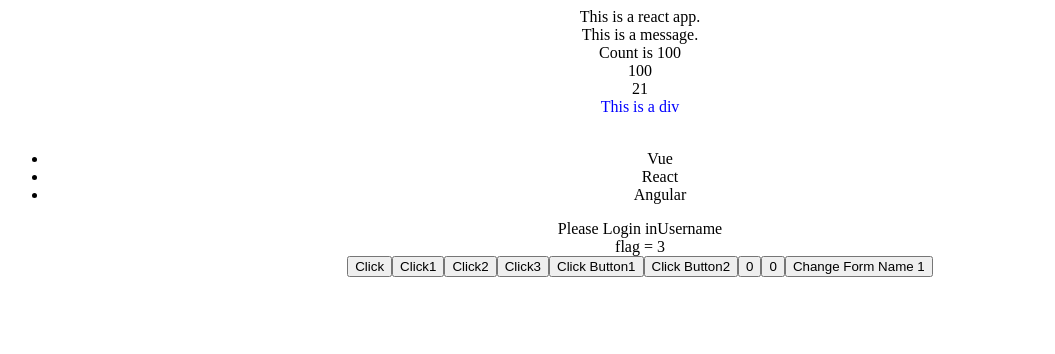
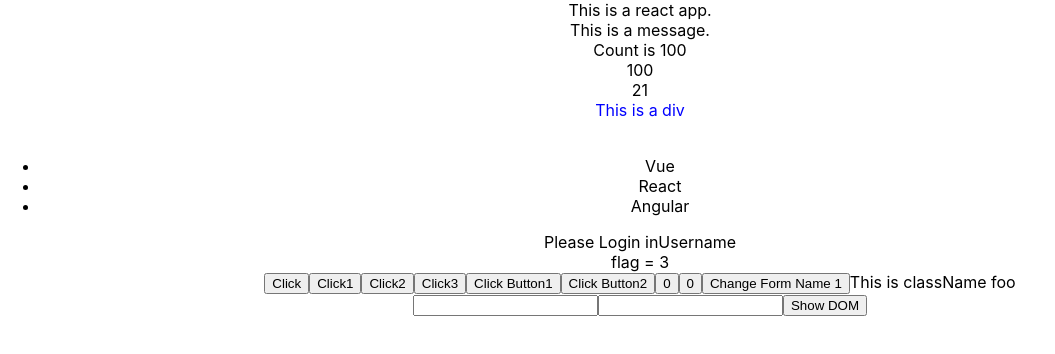
Before and after one commit to Tsar413/ReactLearning, a React (Create React App) app: page / in a window 1280 px wide. Shown: the top 354 px of the page, without its empty margins (0-1055 px from the left). Built offline with nearby package versions, Linux system fonts and the light colour scheme.

Commit message:
Day1-12, Day2-01,02

```diff
--- a/src/App.js
+++ b/src/App.js
@@ -1,6 +1,8 @@
 import logo from './logo.svg';
 import './App.css';
 import { useState } from 'react'
+import './index.css'
+import {useRef} from 'react'
 
 const count = 100;
 
@@ -87,6 +89,21 @@ function App() {
     })
   }
 
+  //受控表单绑定
+  //1. 声明一个react状态 - useState
+  //2. 核心绑定流程
+  //2.1 通过value属性绑定react状态
+  //2.2 绑定onChange事件 通过事件参数e拿到输入框最新的值 反向修改react状态
+  const [value, setValue] = useState('');
+
+  // React中获取DOM
+  // 1. 使用useRef创建ref对象，并于JSX绑定
+  // 2. 在DOM可用时，通过inputRef.current拿到DOM对象
+  // 渲染完毕之后dom生成之后可用
+  const inputRef = useRef(null);
+  const showDOM = () => {
+    console.log(inputRef.current.value);
+  }
 
   return (
     <div className="App">
@@ -142,6 +159,18 @@ function App() {
       {/* useState修改状态规则 */}
       <button onClick={handleClick2}>{count2}</button>
       <button onClick={changeForm}>Change Form Name {form.name}</button>
+      {/* Lesson Day1-12 */}
+      {/* React基础样式控制 */}
+      {/* 通过className控制 */}
+      <span className='foo'>This is className foo</span>
+      <br></br>
+      {/* Lesson Day2-01 */}
+      {/* 表单受控绑定 */}
+      <input value={value} type='text' onChange={(e) => setValue(e.target.value)}></input>
+      {/* Lesson Day2-02 */}
+      {/* React中获取DOM */}
+      <input type='text' ref={inputRef}></input>
+      <button onClick={showDOM}>Show DOM</button>
     </div>
   );
 }
```
